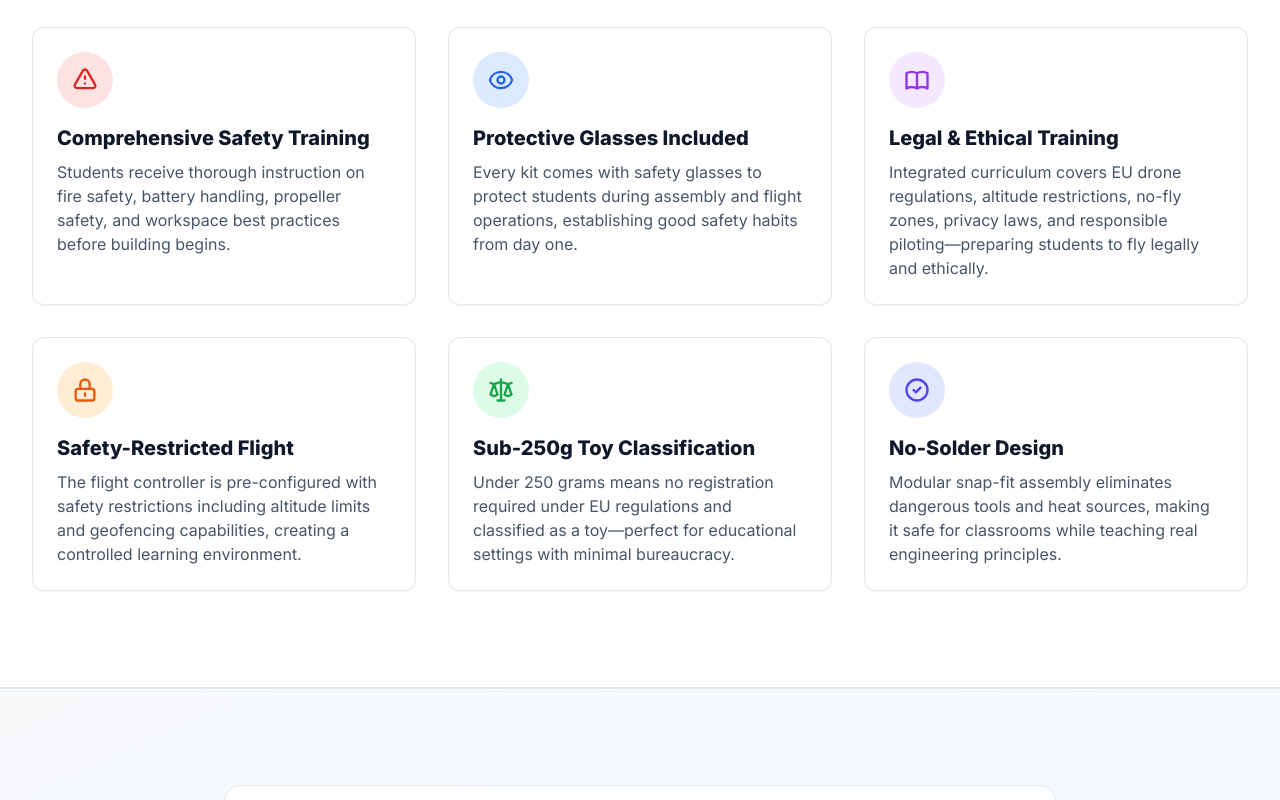
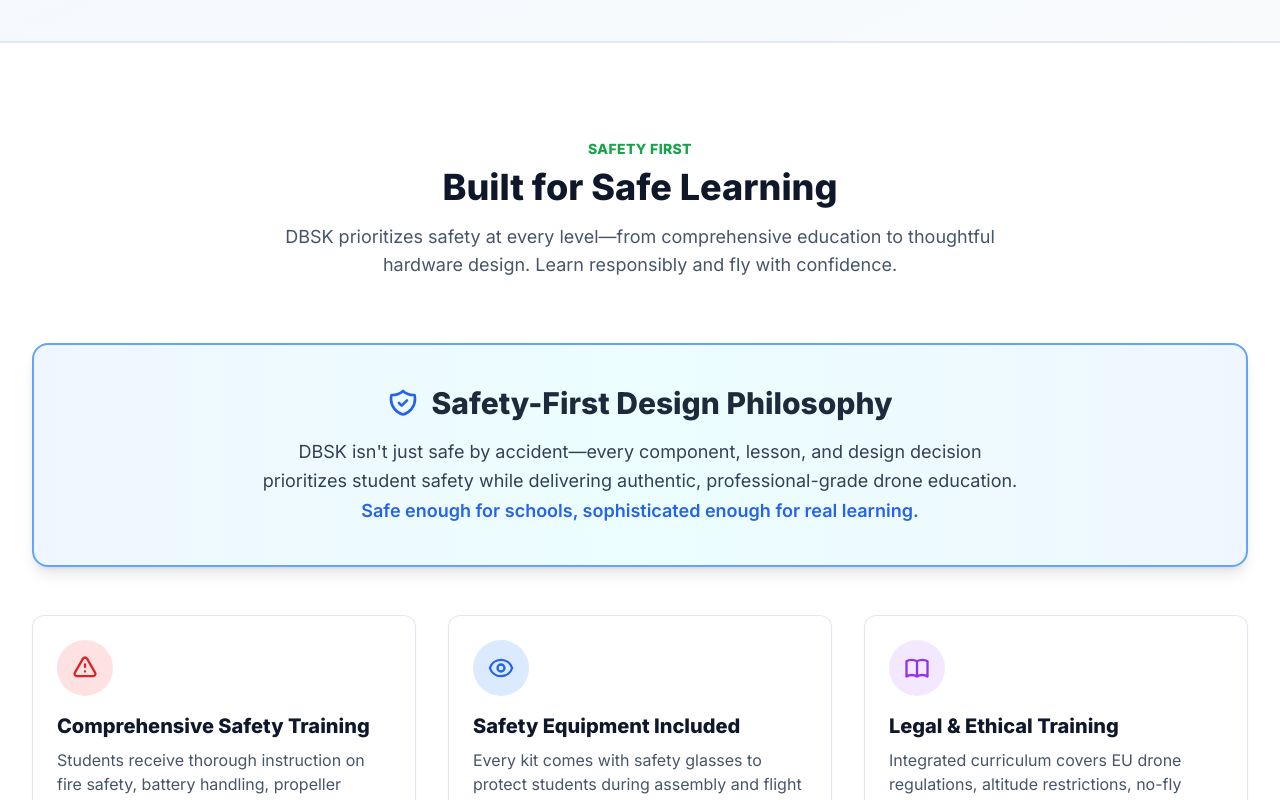
Before and after one commit to lifeconsciousness/dbsk, a React (Vite) app: page / in a window 1280 px wide. Shown: the part 2260-3060 px from the top of the page. Built offline with nearby package versions, Linux system fonts and the light colour scheme.

Commit message:
safety box

```diff
--- a/src/App.tsx
+++ b/src/App.tsx
@@ -20,7 +20,6 @@
           <Navbar onNavigate={setCurrentPage} />
           <Hero />
           <Features />
-          <Safety />
 
           {/* Learning Platform CTA */}
           <div className="py-24 bg-gradient-to-br from-slate-50 via-blue-50/30 to-slate-50 border-y border-slate-200">
@@ -45,6 +44,9 @@
             </div>
           </div>
 
+          <Safety />
+
+
           <HowItWorks />
           {/* <Sustainability /> */}
           <Waitlist />
--- a/src/components/Safety.tsx
+++ b/src/components/Safety.tsx
@@ -45,8 +45,8 @@
                 <path strokeLinecap="round" strokeLinejoin="round" strokeWidth="2" d="M2.458 12C3.732 7.943 7.523 5 12 5c4.478 0 8.268 2.943 9.542 7-1.274 4.057-5.064 7-9.542 7-4.477 0-8.268-2.943-9.542-7z" />
               </svg>
             </div>
-            <h3 className="text-xl font-bold text-brand-dark mb-2">Protective Glasses Included</h3>
-            <p className="text-slate-600">Every kit comes with safety glasses to protect students during assembly and flight operations, establishing good safety habits from day one.</p>
+            <h3 className="text-xl font-bold text-brand-dark mb-2">Safety Equipment Included</h3>
+            <p className="text-slate-600">Every kit comes with safety glasses to protect students during assembly and flight operations, plus a fireproof battery storage box for safe LiPo charging and storage.</p>
           </div>
 
           {/* Regulations Education */}
--- a/src/components/Shop.tsx
+++ b/src/components/Shop.tsx
@@ -22,7 +22,7 @@
     price: 149.99,
     image: './dron kit tech.jpg',
     description: 'The complete modular drone building experience. Includes frame, motors, flight controller, and access to the learning app.',
-    features: ['No Soldering Required', 'Includes Protective Glasses, Battery & Charger'],
+    features: ['No Soldering Required', 'Includes Protective Glasses, Battery & Charger, Safe Battery Storage Box'],
     badge: 'Best Seller'
   },
   {
@@ -31,7 +31,7 @@
     price: 1250.00,
     image: './unnamed-2.jpg',
     description: "The ultimate STEM solution. 10 complete kits plus a comprehensive teacher's guide and lesson plans.",
-    features: ['10x Drone Kits', "10x Protective Glasses", "Teacher Curriculum Guide", 'Spare Parts Box Included'],
+    features: ['10x Drone Kits', "10x Protective Glasses", "Teacher Curriculum Guide", 'Safe Battery Storage Box'],
     ribbonLabel: 'SCHOOLS'
   },
   {
```
